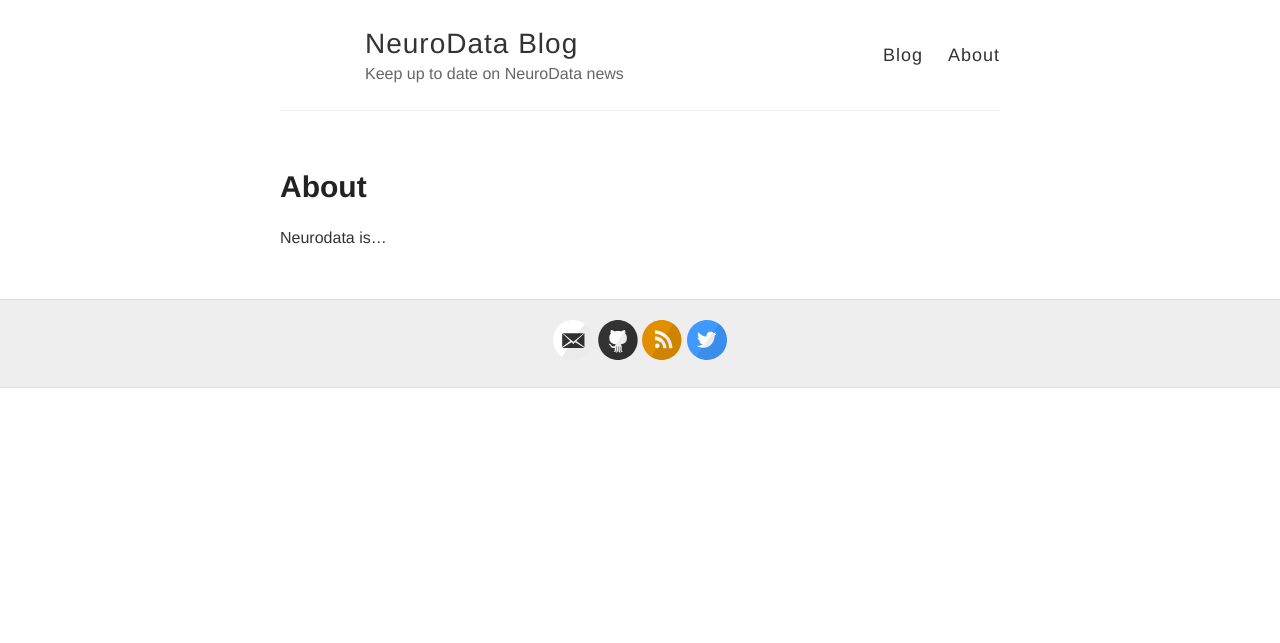
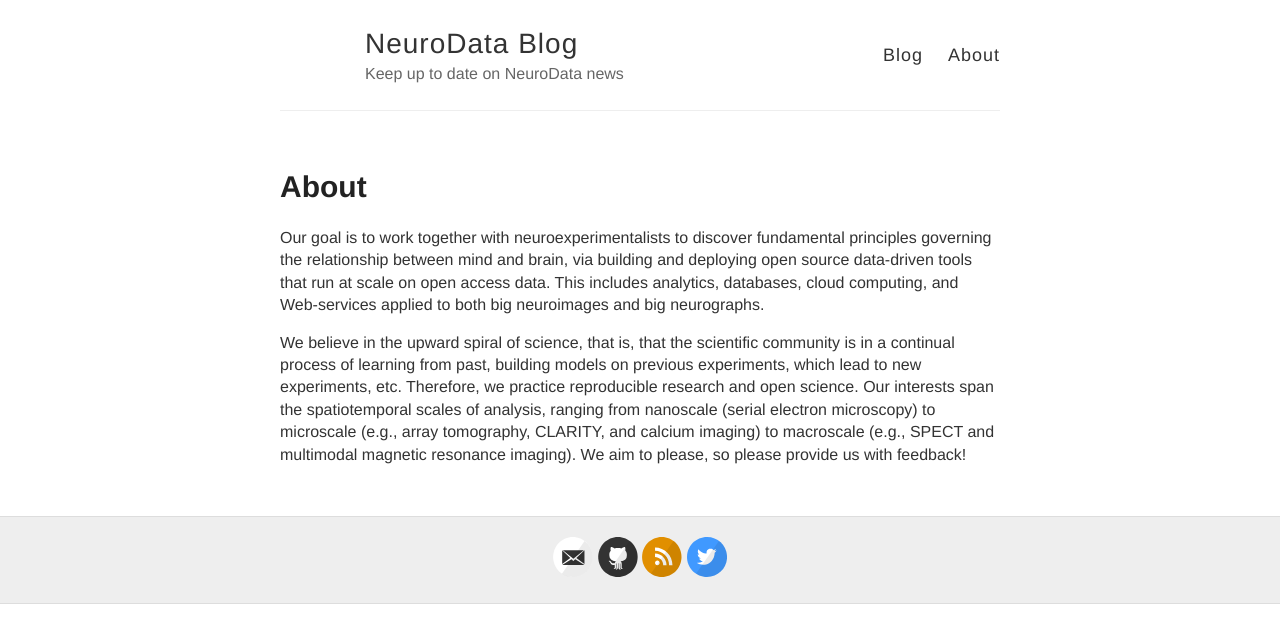
Before and after one commit to neurodata-arxiv/blog.neurodata.io, a Jekyll site: the page built from about.md, in a window 1280 px wide. Shown: the top 643 px of the page. Built offline with Jekyll 4.4.1, drawn with Linux system fonts in a browser that asks for light colours.

Commit message:
add about

```diff
--- a/about.md
+++ b/about.md
@@ -4,4 +4,6 @@ title: About
 permalink: /about/
 ---
 
-Neurodata is...
+Our goal is to work together with neuroexperimentalists to discover fundamental principles governing the relationship between mind and brain, via building and deploying open source data-driven tools that run at scale on open access data. This includes analytics, databases, cloud computing, and Web-services applied to both big neuroimages and big neurographs.
+
+We believe in the upward spiral of science, that is, that the scientific community is in a continual process of learning from past, building models on previous experiments, which lead to new experiments, etc. Therefore, we practice reproducible research and open science. Our interests span the spatiotemporal scales of analysis, ranging from nanoscale (serial electron microscopy) to microscale (e.g., array tomography, CLARITY, and calcium imaging) to macroscale (e.g., SPECT and multimodal magnetic resonance imaging). We aim to please, so please provide us with feedback!
```
